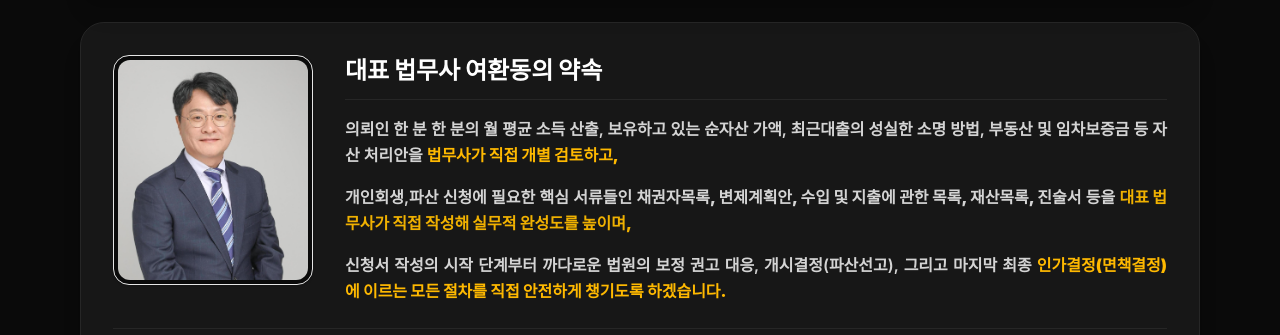
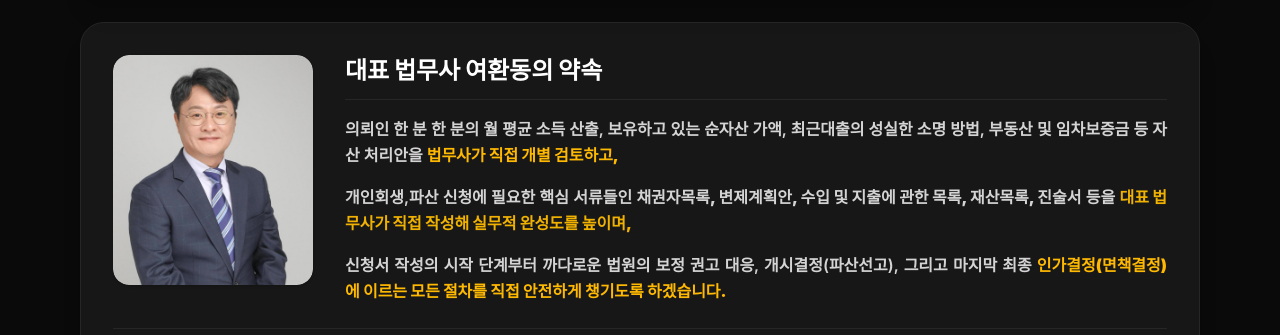
Before and after one commit to puedo345-collab/inheritance-abandonment-projec, a React (Vite) app: page / in a window 1280 px wide. Both pictures are taken after a click on the button "법무사 소개". Shown: the part 341-676 px from the top of the page. Built offline with nearby package versions, Linux system fonts and the light colour scheme; no server answers; a web font is replaced by a local one.

Commit message:
Fix profile image design: remove dark outer frame and border padding around the lawyer photo

```diff
--- a/src/components/LawyerIntroduction.tsx
+++ b/src/components/LawyerIntroduction.tsx
@@ -111,12 +111,12 @@ export default function LawyerIntroduction({ onBack, onStartSurvey }: LawyerIntr
             <div className="bg-neutral-900 rounded-3xl p-6 sm:p-8 border border-neutral-800 shadow-xl flex flex-col justify-between h-full space-y-6">
               <div className="flex flex-col md:flex-row gap-8 items-start">
                 {/* Embedded Profile Image within the same block! */}
-                <div className="w-[180px] sm:w-[200px] shrink-0 bg-neutral-950 border border-neutral-850 p-1 rounded-2xl overflow-hidden aspect-[200/230] shadow-sm self-center md:self-start">
+                <div className="w-[180px] sm:w-[200px] shrink-0 rounded-2xl overflow-hidden aspect-[200/230] shadow-sm self-center md:self-start">
                   <img
                     src={imgSrc}
                     alt="대표 법무사 여환동"
                     onError={handleImageError}
-                    className="w-full h-full object-cover object-top rounded-xl transition-transform duration-500 hover:scale-105"
+                    className="w-full h-full object-cover object-top rounded-2xl transition-transform duration-500 hover:scale-105"
                     referrerPolicy="no-referrer"
                   />
                 </div>
```
